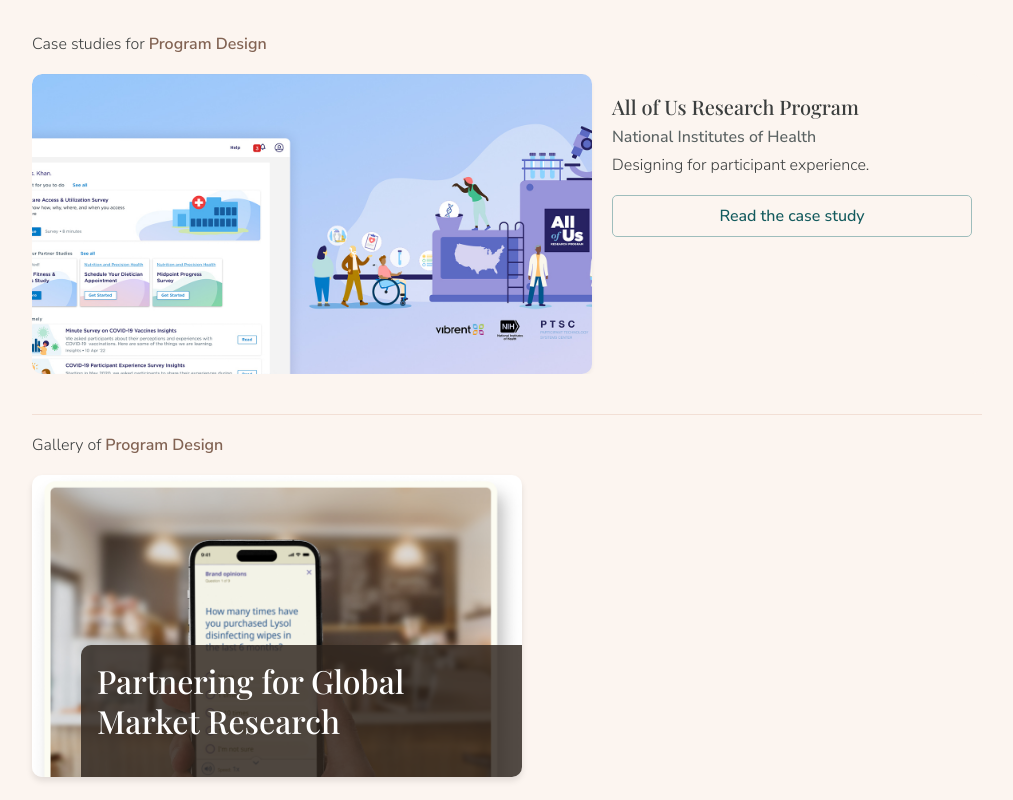
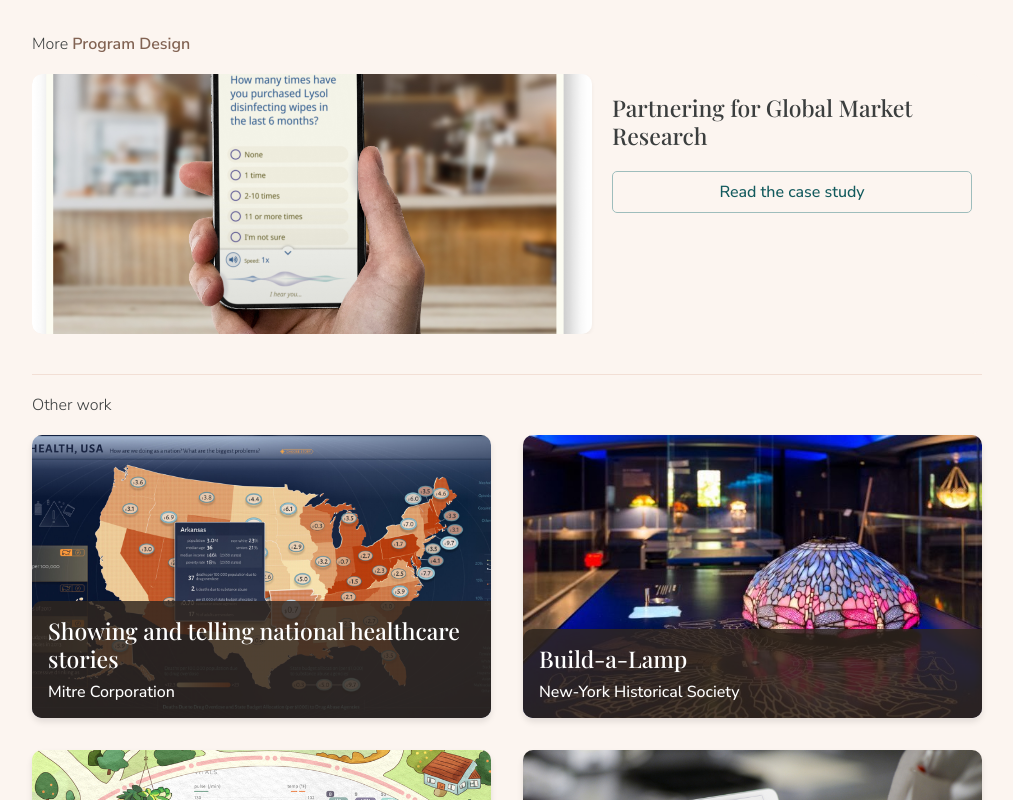
Before and after one commit to dreeves4321/whisperwork, a React (Create React App) app: page / in a window 1280 px wide. Shown: the part 780-1580 px from the top of the page, without its empty margins (133-1146 px from the left). Built offline with nearby package versions, Linux system fonts and the light colour scheme.

Commit message:
resorted the front portfolio page.

```diff
--- a/src/components/PortfolioItem.tsx
+++ b/src/components/PortfolioItem.tsx
@@ -9,20 +9,20 @@
 
 const PortfolioItem: React.FC<PortfolioItemProps> = ({ item, onGalleryClick }) => {
   const itemContent = (
-    <>
+    <div className="portfolio-item__layout-container">
       <img
         src={`${process.env.PUBLIC_URL}/images/${item.thumbnail}`}
         alt={item.title}
         className="portfolio-item__image"
       />
       <div className="portfolio-item__content">
-        <h2 className="portfolio-item__title">{item.title}</h2>
-        <p className="portfolio-item__client">{item.client}</p>
-        <p className="portfolio-item__description">{item.description}</p>
+        <h3 className="portfolio-item__title">{item.title}</h3>
+        {item.client && <p className="portfolio-item__client">{item.client}</p>}
+        {item.description && <p className="portfolio-item__description">{item.description}</p>}
         <div className="button__secondary portfolio-item__button">Read the case study</div>
       </div>
 
-    </>
+    </div>
   );
 
   return (
--- a/src/pages/Portfolio.tsx
+++ b/src/pages/Portfolio.tsx
@@ -93,9 +93,15 @@
     loadData();
   }, []);
 
-  const filteredItems = activeThread
-    ? workItems.filter((item) => item.threads.includes(activeThread))
+  // Get items from the active thread
+  const activeThreadItems = activeThread
+    ? workItems.filter((item) => item.threads.includes(activeThread) && item.id !== threads.find(t => t.id === activeThread)?.featured)
     : workItems;
+
+  // Get items from other threads
+  const otherThreadItems = activeThread
+    ? workItems.filter((item) => !item.threads.includes(activeThread))
+    : [];
 
   const handleGalleryClick = async (item: WorkItem) => {
     if (item.type === 'gallery') {
@@ -178,17 +184,16 @@
         onGalleryClick={handleGalleryClick}
       />
       <div className="content-container">
-        {filteredItems.length === 0 ? (
+        {activeThreadItems.length === 0 && otherThreadItems.length === 0 ? (
           <p>No items to display</p>
         ) : (
           <>
-            {filteredItems.some(item => item.type === 'case-study') && (
-              <section className="portfolio-section portfolio-section--case-study">
-                <p>Case studies for <strong>{threads.find(t => t.id === activeThread)?.name || 'all threads'}</strong></p>
+            {/* Active Thread Items - Mixed Case Studies and Gallery Items */}
+            {activeThreadItems.length > 0 && (
+              <section className="portfolio-section portfolio-section__filtered">
+                <p className="portfolio-section__title">More <strong>{threads.find(t => t.id === activeThread)?.name || 'all threads'}</strong></p>
                 <div className="grid">
-                  {filteredItems
-                    .filter(item => item.type === 'case-study')
-                    .map((item) => (
+                  {activeThreadItems.map((item) => (
                     <PortfolioItem
                       key={item.id}
                       item={item}
@@ -198,16 +203,15 @@
                 </div>
               </section>
             )}
-            {filteredItems.some(item => item.type === 'case-study') && filteredItems.some(item => item.type === 'gallery') && (
-              <hr/>
-            )}
-            {filteredItems.some(item => item.type === 'gallery') && (
-              <section className="portfolio-section portfolio-section--gallery">
-                <p>Gallery of <strong>{threads.find(t => t.id === activeThread)?.name || 'all threads'}</strong></p>
+
+            {/* Other Thread Items */}
+            {otherThreadItems.length > 0 && (
+              <>
+                <hr className="portfolio-divider" />
+                <section className="portfolio-section portfolio-section__all">
+                  <p className="portfolio-section__title">Other work</p>
                   <div className="grid">
-                  {filteredItems
-                    .filter(item => item.type === 'gallery')
-                    .map((item) => (
+                    {otherThreadItems.map((item) => (
                       <PortfolioItem
                         key={item.id}
                         item={item}
@@ -216,6 +220,7 @@
                     ))}
                   </div>
                 </section>
+              </>
             )}
           </>
         )}
--- a/src/styles/main.scss
+++ b/src/styles/main.scss
@@ -42,8 +42,9 @@
 $content-hpadding: $spacing-unit-5;
 $content-vpadding: $spacing-unit-4;
 
-// Breakpoints - let's use one for now
-$tablet: 768px;
+// Breakpoints
+$tablet: 900px;
+$mobile: 500px;
 
 // Mixins
 @mixin respond-to($breakpoint) {
@@ -171,33 +172,7 @@
 
 // Pages
 .portfolio{
-  .portfolio-section{
-    margin-bottom: $spacing-unit-4;
-
-    p{
-      margin-bottom: $spacing-unit-2;
-    }
-
-    .thread-name{
-      font-weight: $font-weight-bold;
-      color: $accent-color-dark;
-    }
-
-    .grid {
-      display: flex;
-      flex-wrap: wrap;
-      gap: 2rem;
-
-      > * {
-        flex: 1 1 300px;
-        min-width: 300px;
-        max-width: 490px;
-      }
-    }
-
-  }
-
-  // Portfolio items
+  // Portfolio items (basic square)
   .portfolio-item {
     position: relative;
     overflow: hidden;
@@ -207,8 +182,17 @@
     box-shadow: 0 4px 6px rgba(0, 0, 0, 0.1);
     transition: transform 0.2s ease;
 
+    p {
+      margin-bottom: 0;
+    }
+
     &:hover {
       transform: scale(0.99);
+    }
+
+    &__layout-container {
+        height: 100%;
+        width: 100%;
     }
 
     &__image {
@@ -223,14 +207,13 @@
       border-top-left-radius: 10px;
       bottom: 0;
       right: 0;
-      width: auto;
+      width: 100%;
       background-color: $surface-color-shader;
       color: $text-color-contrast;
-      max-width: 90%;
       max-height: 66%;
     }
 
-    h2 {
+    h3 {
       color: $text-color-contrast;
     }
 
@@ -239,7 +222,8 @@
     }
 
     &__client {
-      font-size: $font-size-large;
+      color: $text-color-contrast;
+      font-weight: $font-weight-semibold;
     }
 
     &__description {
@@ -251,8 +235,35 @@
     }
   }
 
-  // Case study specific grid and portfolio item styles
-  .portfolio-section--case-study {
+  .portfolio-section{
+    margin-bottom: $spacing-unit-4;
+
+    &__title{
+      margin-bottom: $spacing-unit-2;
+    }
+
+    .thread-name{
+      font-weight: $font-weight-bold;
+      color: $accent-color-dark;
+    }
+
+    // unfiltered items below, showing standard items
+    &__all{
+      .grid {
+        display: flex;
+        flex-wrap: wrap;
+        gap: 2rem;
+
+        > * {
+          flex: 1 1 300px;
+          min-width: 300px;
+          max-width: 490px;
+        }
+      }
+    }
+
+    // filtered items above
+    &__filtered{
       .grid{
         display: block;
       }
@@ -276,13 +287,13 @@
 
         }
 
-      a {
+        &__layout-container {
           display: flex;
           align-items: flex-start;
           gap: 10px;
           align-self: stretch;
           flex-direction: row;
-        height: 300px;
+          height: 260px;
         }
 
         &__image{
@@ -307,8 +318,7 @@
           color: $text-color-dark;
         }
 
-      h2{
-        font-size: $font-size-large;
+        h3{
           color: $text-color-dark;
         }
 
@@ -318,9 +328,7 @@
         }
 
         &__client {
-        font-size: $font-size-medium;
           color: $text-color-light;
-        font-weight: $font-weight-semibold;
           margin-bottom: 0.5rem;
         }
 
@@ -333,6 +341,7 @@
         &__button{
           margin-top: $spacing-unit-2;
           display: block;
+        }
       }
     }
   }
@@ -416,7 +425,6 @@
   .footer-content {
     padding: $content-vpadding $content-hpadding;
     max-width: $content-width;
-    margin: 0 auto;
     display: flex;
     flex-direction: row;
     justify-content: space-between;
@@ -504,9 +512,15 @@
     gap: $spacing-unit-2;
   }
 
+  // special styling for featured item image
   &__featured {
     .portfolio-item {
       max-width: 800px;
+      aspect-ratio: 1.62;
+      &__content{
+        width: auto;
+        max-width: 90%;
+      }
     }
   }
 
```
Lines whose indentation alone changed are shown as unchanged.
